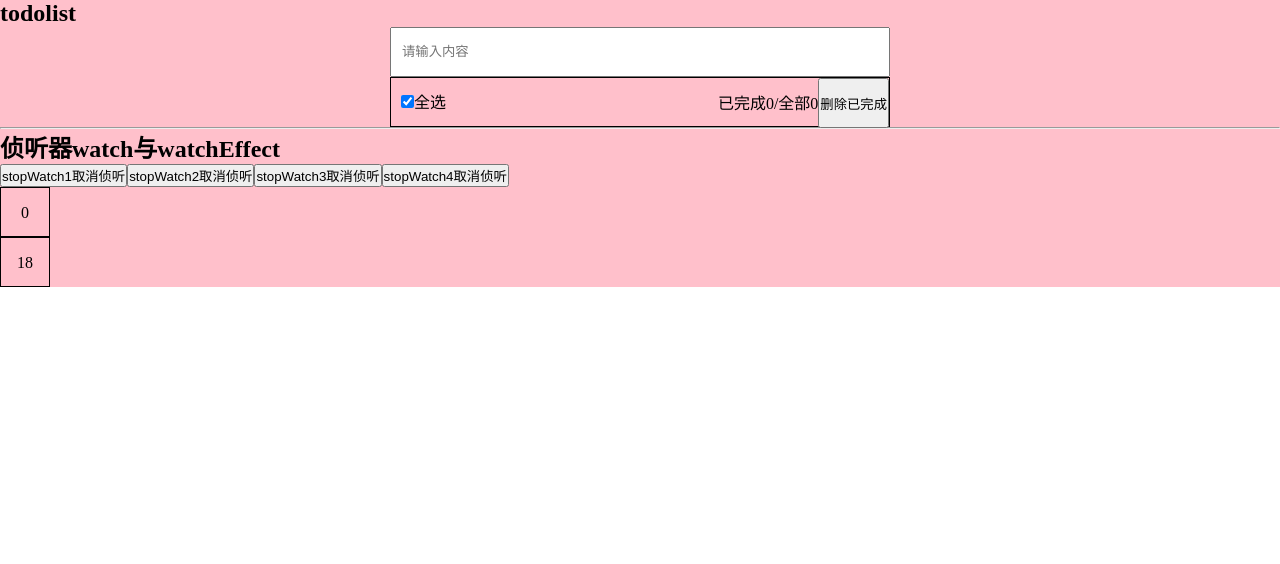
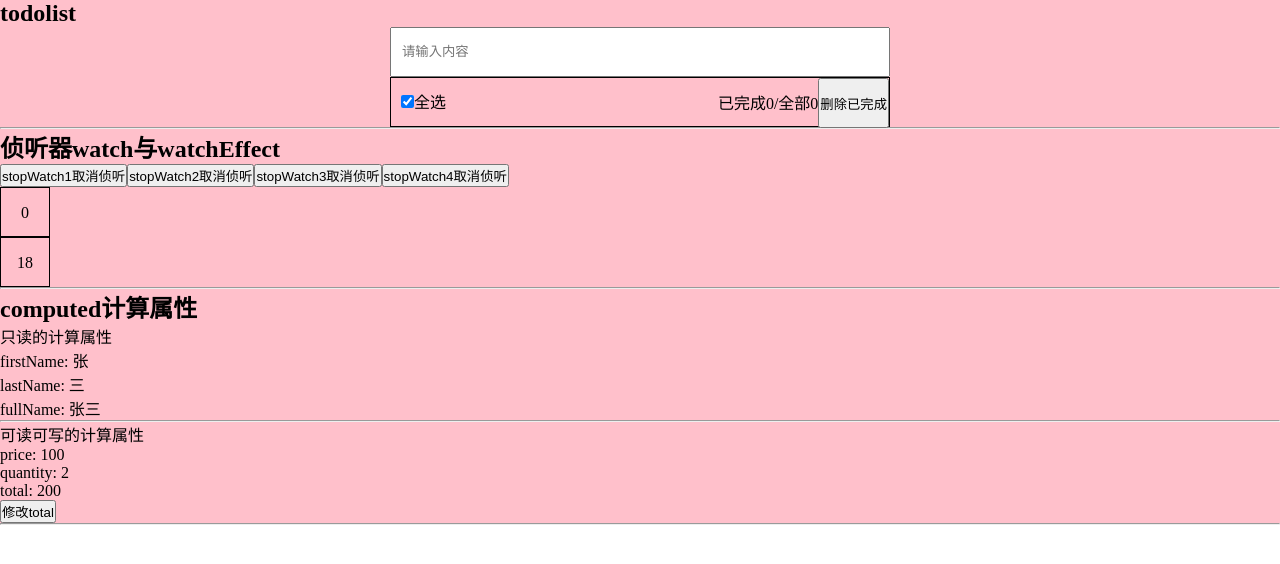
Before and after one commit to Cao007/learn-vue-vuecli, a Vue app: page / in a window 1280 px wide. Shown: the top 564 px of the page. Built offline with nearby package versions, Linux system fonts and the light colour scheme.

Commit message:
computed计算属性

```diff
--- a/src/App.vue
+++ b/src/App.vue
@@ -1,11 +1,13 @@
 <template>
   <TodoList />
   <WatchComp />
+  <ComputedComp />
 </template>
 
 <script lang="ts" setup>
 import TodoList from './components/TodoList.vue';
 import WatchComp from './components/WatchComp.vue'
+import ComputedComp from './components/ComputedComp.vue'
 </script>
 
 <style>
--- /dev/null
+++ b/src/components/ComputedComp.vue
@@ -0,0 +1,42 @@
+<template>
+  <div>
+    <h2>computed计算属性</h2>
+    <p>只读的计算属性</p>
+    <p>firstName: {{ firstName }}</p>
+    <p>lastName: {{ lastName }}</p>
+    <p>fullName: {{ fullName }}</p>
+    <hr>
+    <p>可读可写的计算属性</p>
+    <p>price: {{ price }}</p>
+    <p>quantity: {{ quantity }}</p>
+    <p>total: {{ total }}</p>
+    <button @click="total = 100">修改total</button>
+  </div>
+  <hr>
+</template>
+
+<script setup lang="ts">
+import { ref, reactive, computed } from 'vue';
+
+// 1.只读的计算属性
+const firstName = ref('张');
+const lastName = ref('三');
+const fullName = computed(() => {
+  return firstName.value + lastName.value;
+})
+
+// 2.可读可写的计算属性
+const price = ref(100);
+const quantity = ref(2);
+const total = computed({
+  get() {
+    return price.value * quantity.value;
+  },
+  set(newValue) {
+    quantity.value = newValue / price.value;
+  }
+})
+
+</script>
+
+<style scoped></style>
--- a/src/components/WatchComp.vue
+++ b/src/components/WatchComp.vue
@@ -10,6 +10,7 @@
       <li @click="obj.age++">{{ obj.age }}</li>
     </ul>
   </div>
+  <hr>
 </template>
 
 <script setup lang="ts">
```
